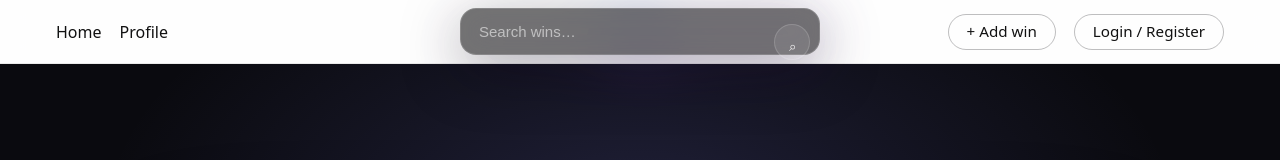
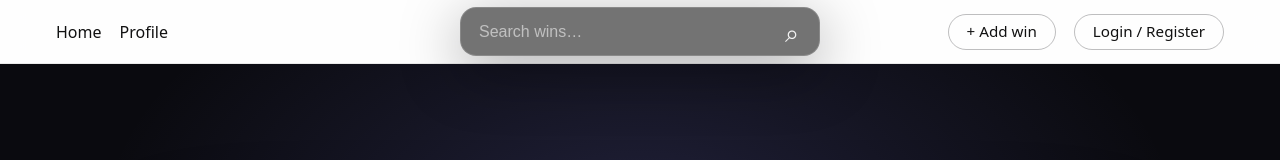
Before and after one commit to Alexanderdeloecker/web2-course-project-frontend-deploy, a Vue app: page /login in a window 1280 px wide. Shown: the top 160 px of the page. Built offline with nearby package versions, Linux system fonts and the light colour scheme.

Commit message:
header/searchbar + add win fixes met css

```diff
--- a/src/components/AppHeader.vue
+++ b/src/components/AppHeader.vue
@@ -29,7 +29,9 @@ function logout() {
 
 			<!-- RIGHT -->
 			<div class="nav-right">
-				<router-link to="/add" class="btn"> + Add win </router-link>
+				<router-link :to="{ name: 'add-win' }" class="btn">
+					+ Add win
+				</router-link>
 
 				<button v-if="isLoggedIn" class="btn" type="button" @click="logout">
 					Logout
--- a/src/components/SearchBar.vue
+++ b/src/components/SearchBar.vue
@@ -52,94 +52,3 @@ function onKeydown(e) {
 		</button>
 	</div>
 </template>
-
-<style scoped>
-.search-wrap {
-	position: relative;
-	width: 360px;
-}
-
-.search-input {
-	width: 100%;
-	padding: 14px 48px 14px 18px;
-	border-radius: 16px;
-	background: rgba(0, 0, 0, 0.55);
-	border: 1px solid rgba(255, 255, 255, 0.16);
-	color: #fff;
-	font-size: 15px;
-	outline: none;
-	backdrop-filter: blur(14px);
-	position: relative;
-	z-index: 2;
-	box-shadow: 0 14px 60px rgba(0, 0, 0, 0.35);
-}
-
-.search-input::placeholder {
-	color: rgba(255, 255, 255, 0.55);
-}
-
-.search-input:focus {
-	border-color: rgba(255, 255, 255, 0.26);
-}
-
-.search-btn {
-	position: absolute;
-	right: 10px;
-	top: 50%;
-	transform: translateY(-50%);
-	width: 36px;
-	height: 36px;
-	border-radius: 999px;
-	display: grid;
-	place-items: center;
-	border: 1px solid rgba(255, 255, 255, 0.16);
-	background: rgba(255, 255, 255, 0.08);
-	color: rgba(255, 255, 255, 0.92);
-	cursor: pointer;
-	z-index: 3;
-	transition: transform 180ms ease, background 180ms ease,
-		border-color 180ms ease;
-}
-
-.search-btn:hover {
-	transform: translateY(-50%) translateY(-1px);
-	background: rgba(255, 255, 255, 0.12);
-	border-color: rgba(255, 255, 255, 0.22);
-}
-
-/* Glow ring */
-.outer-glow {
-	position: absolute;
-	inset: -10px;
-	border-radius: 22px;
-	filter: blur(28px);
-	opacity: 0.55;
-	z-index: 1;
-	background: conic-gradient(
-		from 60deg at 50% 50%,
-		transparent 0deg,
-		rgba(160, 80, 255, 0.55) 120deg,
-		transparent 220deg,
-		rgba(80, 160, 255, 0.55) 300deg,
-		transparent 360deg
-	);
-	animation: spin 7s linear infinite;
-}
-
-.search-wrap:focus-within .outer-glow {
-	opacity: 0.85;
-	filter: blur(32px);
-}
-
-@keyframes spin {
-	to {
-		transform: rotate(360deg);
-	}
-}
-
-@media (max-width: 520px) {
-	.search-wrap {
-		width: 240px;
-	}
-}
-</style>
--- a/src/styles/components/buttons.css
+++ b/src/styles/components/buttons.css
@@ -72,3 +72,19 @@ button.btn {
 	align-items: center;
 	justify-content: center;
 }
+/* =========================
+   BUTTON VARIANT — INVERSE
+========================= */
+
+.btn--inverse {
+	background: #fff;
+	color: #111;
+	border-color: #fff;
+    margin-top: 20px;
+}
+
+.btn--inverse:hover {
+	background: #111;
+	color: #fff;
+	border-color: #111;
+}
--- a/src/styles/components/header.css
+++ b/src/styles/components/header.css
@@ -13,6 +13,7 @@
 	background: rgba(255, 255, 255, 0.85);
 	backdrop-filter: blur(12px);
 	border-bottom: 1px solid rgba(0, 0, 0, 0.08);
+	overflow: visible;
 }
 
 /* =========================
@@ -70,7 +71,10 @@
 	display: flex;
 	align-items: center;
 }
-
+.search-wrap {
+	position: relative;
+	z-index: 20;
+}
 /* =========================
    MOBILE
 ========================= */
--- a/src/styles/components/searchbar.css
+++ b/src/styles/components/searchbar.css
@@ -0,0 +1,81 @@
+.search-wrap {
+	position: relative;
+	width: 360px;
+}
+
+/* =========================
+   INPUT
+========================= */
+
+.search-input {
+	width: 100%;
+	padding: 14px 52px 14px 18px;
+	border-radius: 16px;
+
+	background: rgba(0, 0, 0, 0.55);
+	border: 1px solid rgba(255, 255, 255, 0.16);
+
+	color: #fff;
+	font-size: 16px;
+	line-height: 1.2;
+
+	outline: none;
+	backdrop-filter: blur(14px);
+
+	position: relative;
+	z-index: 2;
+
+	box-shadow: 0 14px 60px rgba(0, 0, 0, 0.35);
+}
+
+.search-input::placeholder {
+	color: rgba(255, 255, 255, 0.55);
+}
+
+.search-input:focus {
+	border-color: rgba(255, 255, 255, 0.26);
+}
+
+/* =========================
+   SEARCH BUTTON (ICON)
+========================= */
+
+.search-btn {
+	position: absolute;
+	right: 10px;
+	top: 0px;
+	bottom: 6px;
+
+	width: 36px;
+	border-radius: 999px;
+
+	display: flex;
+	align-items: center;
+	justify-content: center;
+
+	font-size: 25px;
+
+	border: 1px solid rgba(255, 255, 255, 0.16);
+	background: rgba(255, 255, 255, 0.08);
+	color: rgba(255, 255, 255, 0.92);
+
+	cursor: pointer;
+	z-index: 3;
+
+	transition: background 180ms ease, border-color 180ms ease;
+}
+
+.search-btn:hover {
+	background: rgba(255, 255, 255, 0.12);
+	border-color: rgba(255, 255, 255, 0.22);
+}
+
+/* =========================
+   MOBILE
+========================= */
+
+@media (max-width: 520px) {
+	.search-wrap {
+		width: 240px;
+	}
+}
--- a/src/views/HomeView.vue
+++ b/src/views/HomeView.vue
@@ -222,7 +222,9 @@ function initScrollStory() {
 							{{ safeText(featuredWin.title, "Untitled win") }}
 						</h2>
 						<p class="featured-text">
-							{{ safeText(featuredWin.description, "No description provided.") }}
+							{{
+								safeText(featuredWin.description, "No description provided.")
+							}}
 						</p>
 						<span class="category">
 							{{ featuredWin.category || "general" }}
@@ -262,7 +264,7 @@ function initScrollStory() {
 			<div class="scene-inner">
 				<h2>Your story belongs here.</h2>
 				<p>Add your achievement to the Wall of Fame.</p>
-				<router-link to="/add-win" class="cta-btn">
+				<router-link to="/add-win" class="btn btn--inverse">
 					Add your win →
 				</router-link>
 			</div>
```
